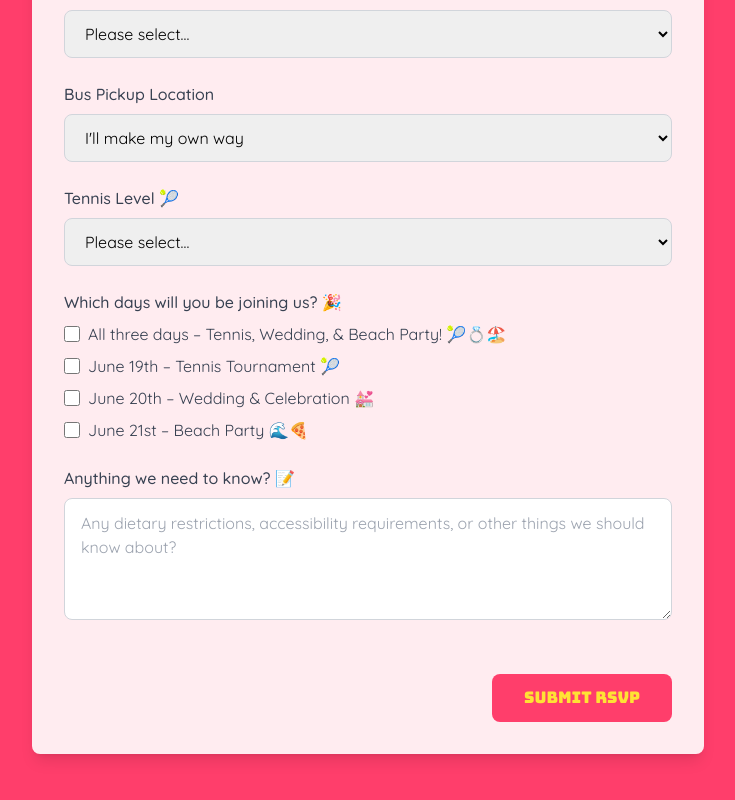
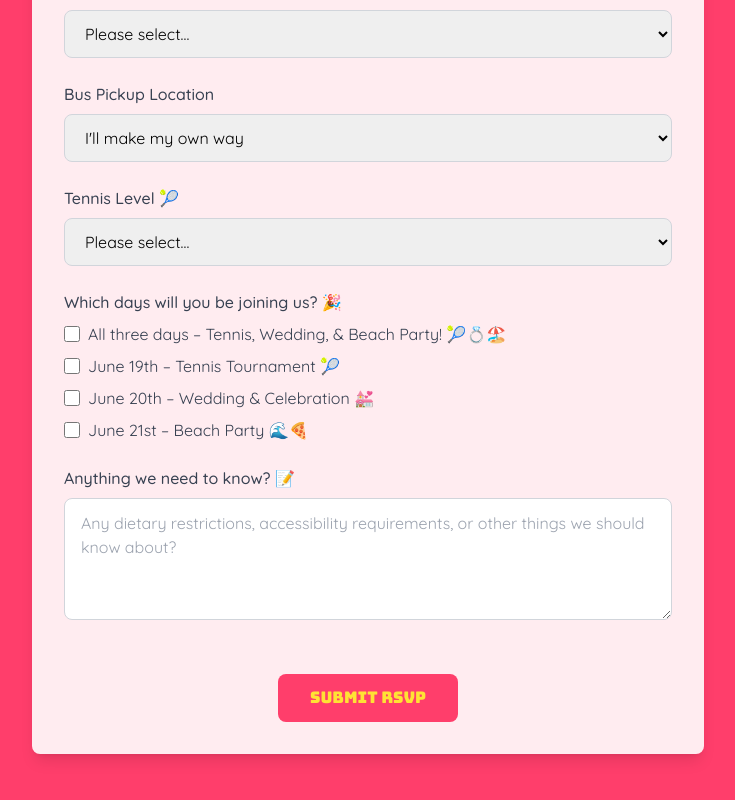
Before and after one commit to Harry-Yates/sandstrand-wedding, a Next.js app: page /rsvp in a window 1280 px wide. Shown: the part 772-1572 px from the top of the page, without its empty margins (272-1007 px from the left). Built offline with nearby package versions, Linux system fonts and the light colour scheme; no server answers.

Commit message:
fix submit

```diff
--- a/app/rsvp/page.tsx
+++ b/app/rsvp/page.tsx
@@ -419,7 +419,7 @@ export default function RSVPPage() {
                                     )}
                                 </div>
 
-                                <div className="flex justify-end pt-4">
+                                <div className="flex justify-center pt-4">
                                     <button
                                         type="submit"
                                         disabled={formState === 'submitting'}
```
